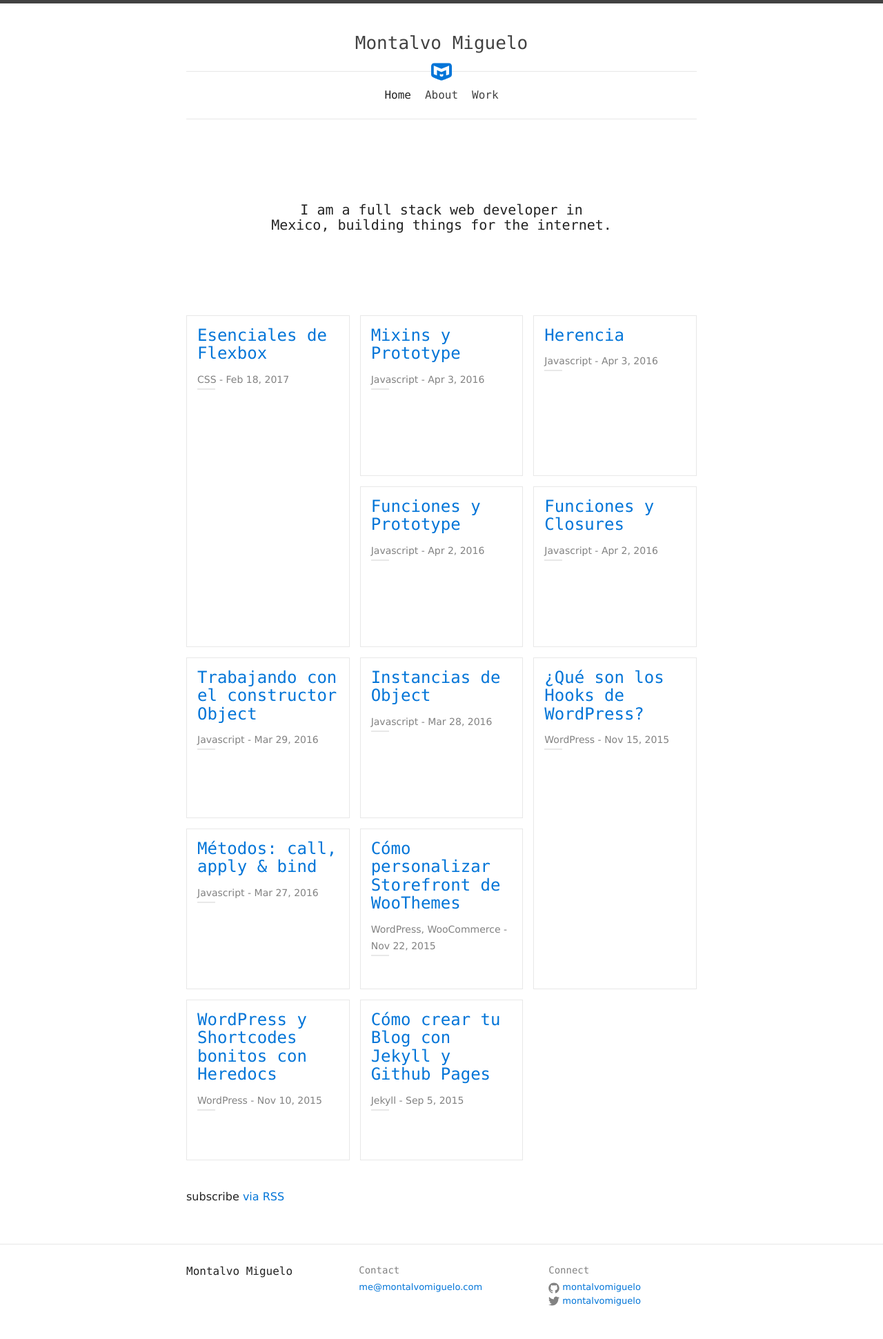
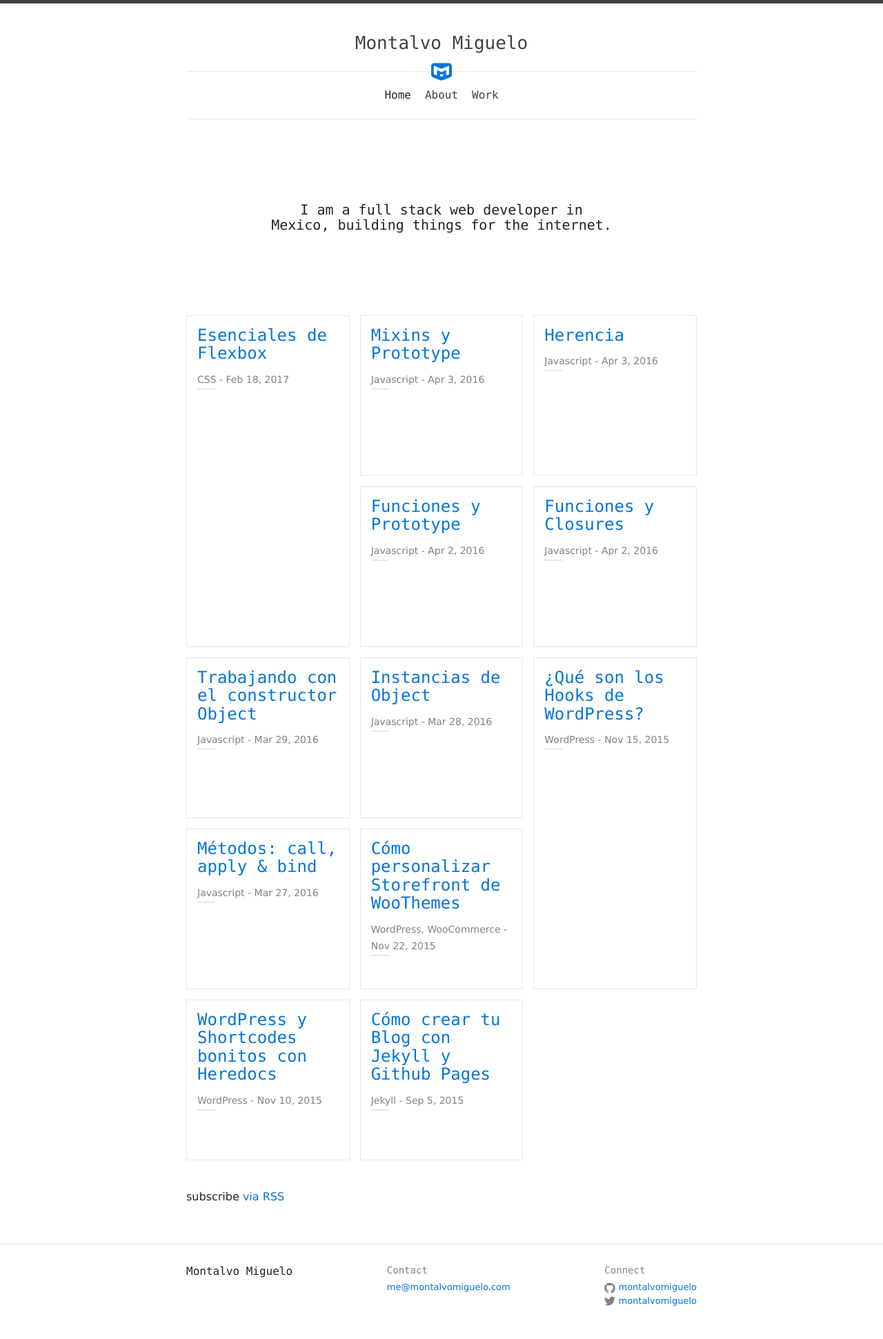
Before and after one commit to montalvomiguelo/montalvomiguelo.github.io, a Jekyll site: the page built from index.html, in a window 1280 px wide. Shown: the whole page at 69% size. Built offline with Jekyll 4.4.1, drawn with Linux system fonts in a browser that asks for light colours.

Commit message:
update footer styles

```diff
--- a/_sass/_layout.scss
+++ b/_sass/_layout.scss
@@ -108,32 +108,13 @@
 
   @include media-query($post-palm) {
     @include display-flexbox();
-    @include flex-wrap(wrap);
+    @include justify-content(space-between);
   }
 }
 
 .footer-col {
   margin-bottom: $spacing-unit / 2;
   padding-left: $spacing-unit / 2;
-
-  @include media-query($post-palm) {
-    @include flex-grow(1);
-    width: 50%;
-  }
-
-  @include media-query($post-laptop) {
-    width: auto;
-  }
-}
-
-.footer-col-1 {
-  @include media-query($post-palm) {
-    width: 100%;
-  }
-
-  @include media-query($post-laptop) {
-    width: auto;
-  }
 }
 
 
```
